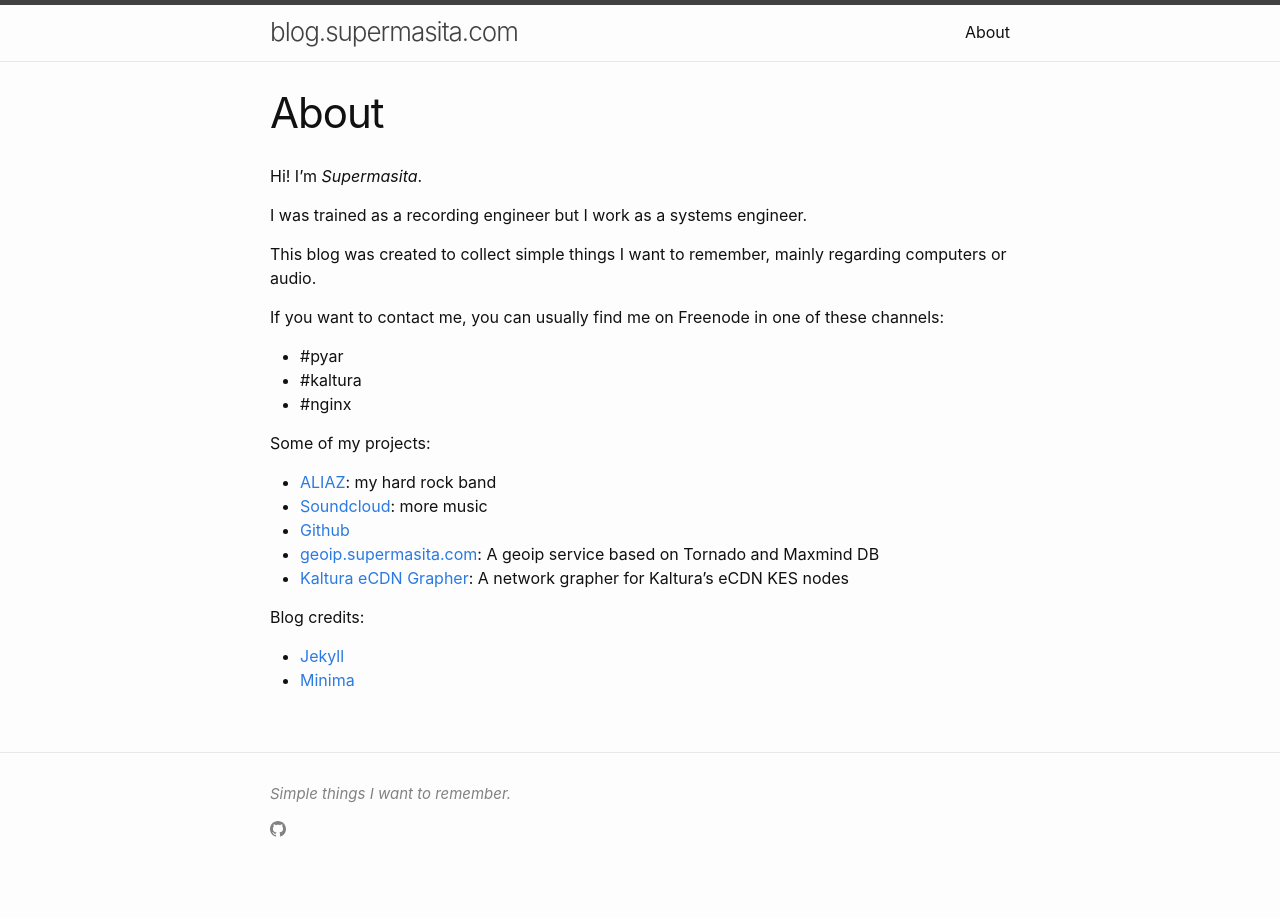
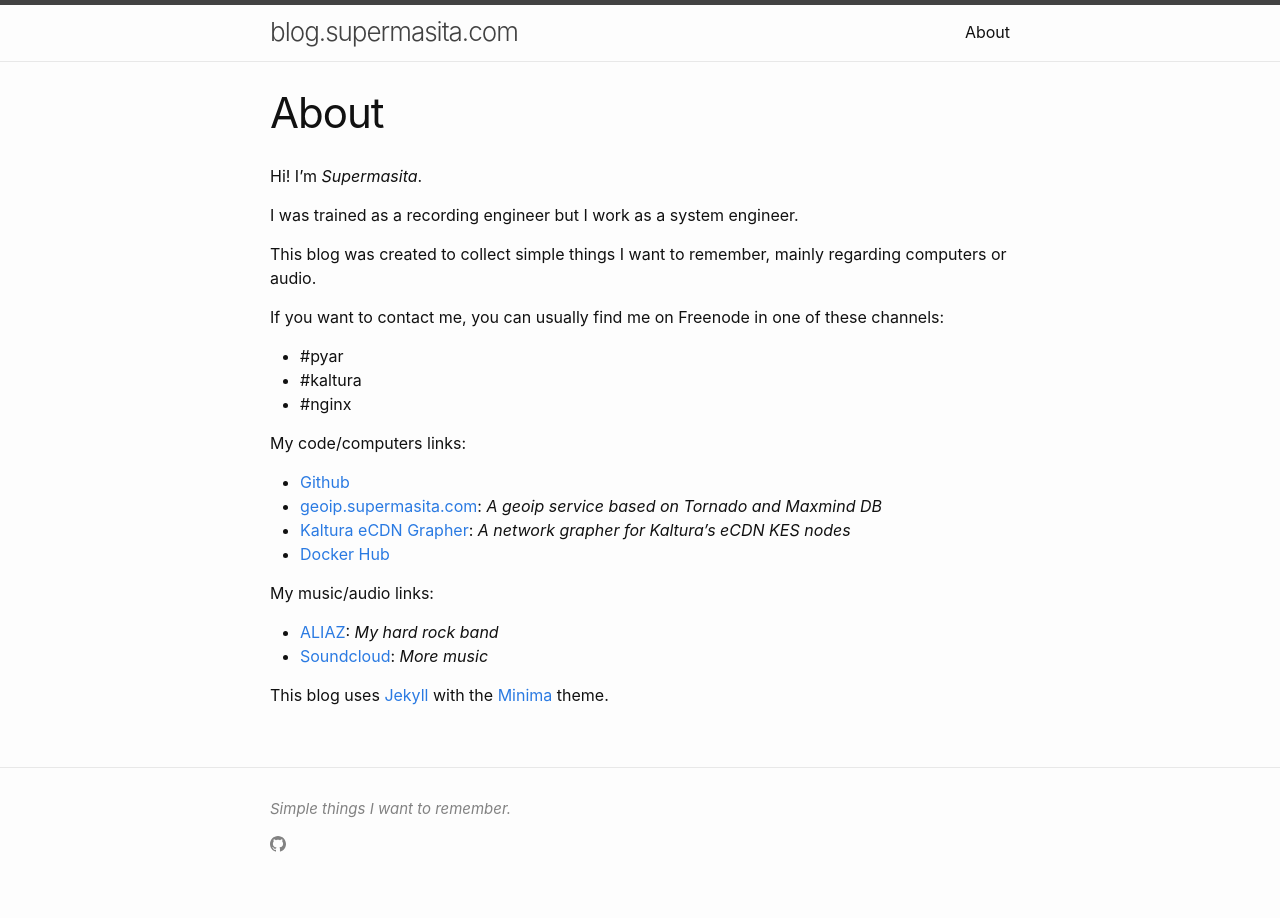
Before and after one commit to supermasita/blog.supermasita.com, a Jekyll site: the page built from about.md, in a window 1280 px wide. Built offline with Jekyll 4.4.1, drawn with Linux system fonts in a browser that asks for light colours.

```diff
--- a/about.md
+++ b/about.md
@@ -6,7 +6,7 @@ permalink: /about/
 
 Hi! I'm _Supermasita_.
 
-I was trained as a recording engineer but I work as a systems engineer.
+I was trained as a recording engineer but I work as a system engineer.
 
 This blog was created to collect simple things I want to remember, mainly regarding computers or audio.
 
@@ -15,14 +15,14 @@ If you want to contact me, you can usually find me on Freenode in one of these c
 * #kaltura
 * #nginx
 
-Some of my projects:
-* [ALIAZ](http://aliaz.com.ar): my hard rock band
-* [Soundcloud](https://soundcloud.com/supermasita): more music
+My code/computers links:
 * [Github](https://github.com/supermasita)
-* [geoip.supermasita.com](https://geoip.supermasita.com): A geoip service based on Tornado and Maxmind DB
-* [Kaltura eCDN Grapher](https://dev.supermasita.com/kaltura/keg): A network grapher for Kaltura's eCDN KES nodes
+* [geoip.supermasita.com](https://geoip.supermasita.com): _A geoip service based on Tornado and Maxmind DB_
+* [Kaltura eCDN Grapher](https://dev.supermasita.com/kaltura/keg): _A network grapher for Kaltura's eCDN KES nodes_
+* [Docker Hub](https://hub.docker.com/u/supermasita/)
 
+My music/audio links:
+* [ALIAZ](http://aliaz.com.ar): _My hard rock band_
+* [Soundcloud](https://soundcloud.com/supermasita): _More music_
 
-Blog credits:
-* [Jekyll](https://github.com/jekyll)
-* [Minima](https://github.com/jekyll/minima)
+This blog uses [Jekyll](https://github.com/jekyll) with the [Minima](https://github.com/jekyll/minima) theme.
```
Also changed, not shown: _posts/2018-06-10-FFMPEG-Concatenate_videos.markdown (added, +33 -0 lines).
